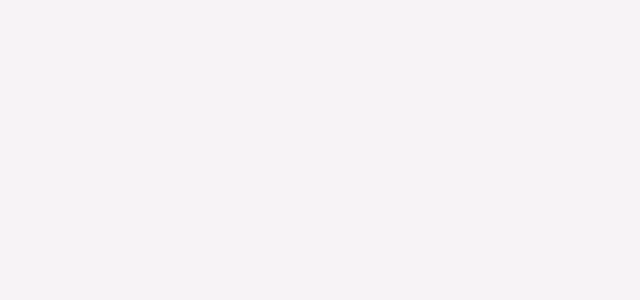
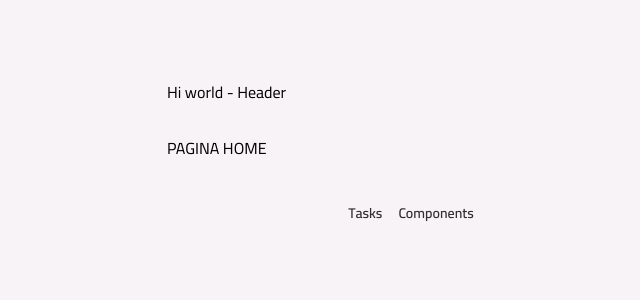
Before and after one commit to luishng/todo-reactjs-tailwind-2025, a React (Vite) app: page / in a window 1280 px wide. Before the commit this address had no page. Shown: the top 300 px of the page, without its empty margins (229-869 px from the left). Built offline with nearby package versions, Linux system fonts and the light colour scheme.

Commit message:
Create Main Page with Outlet

```diff
--- a/src/App.tsx
+++ b/src/App.tsx
@@ -1,11 +1,16 @@
 import { BrowserRouter, Route, Routes } from "react-router";
 import PageComponents from "./pages/page-components";
+import LayoutMain from "./pages/layout-main";
+import PageHome from "./pages/page-home";
 
 export default function App() {
   return (
     <BrowserRouter>
       <Routes>
-        <Route path="/components" element={<PageComponents />} />
+        <Route element={<LayoutMain />}>
+          <Route index element={<PageHome />} />
+          <Route path="/components" element={<PageComponents />} />
+        </Route>
       </Routes>
     </BrowserRouter>
   )
--- /dev/null
+++ b/src/pages/layout-main.tsx
@@ -0,0 +1,32 @@
+import { NavLink, Outlet } from "react-router";
+import Container from "../components/container";
+import Text from "../components/text";
+
+export default function LayoutMain() {
+  return (
+    <>
+      <Container as="header" className="mt-3 md:mt-20">
+        Hi world - Header
+      </Container>
+
+      <main className="mt-4 md:mt-8">
+        <Outlet />
+      </main>
+
+      <footer className="my-5 md:my-10">
+        <nav className="flex items-center justify-center gap-4">
+          <NavLink to="/">
+            <Text variant="body-sm-bold" className="text-gray-300">
+              Tasks
+            </Text>
+          </NavLink>
+          <NavLink to="/components">
+            <Text variant="body-sm-bold" className="text-gray-300">
+              Components
+            </Text>
+          </NavLink>
+        </nav>
+      </footer>
+    </>
+  )
+}
--- /dev/null
+++ b/src/pages/page-home.tsx
@@ -0,0 +1,7 @@
+import Container from "../components/container";
+
+export default function PageHome() {
+  return (
+    <Container>PAGINA HOME</Container>
+  )
+}
```
